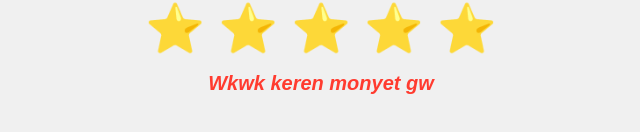
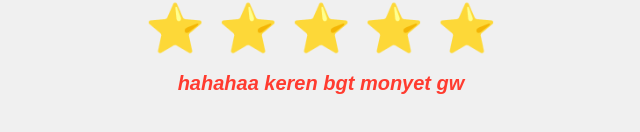
Before and after one commit to Fav27/iseng.github.io, a plain HTML site: page index.html in a window 1280 px wide. Both pictures are taken after a click on the button "Sini". Shown: the part 426-558 px from the top of the page, without its empty margins (319-959 px from the left). Drawn offline with Linux system fonts and the light colour scheme.

Commit message:
Index.html

```diff
--- a/index.html
+++ b/index.html
@@ -14,7 +14,7 @@
 
       <div id="starContainer" class="hidden">
         <div class="stars">⭐ ⭐ ⭐ ⭐ ⭐</div>
-        <p class="funny-text">Wkwk keren monyet gw</p>
+        <p class="funny-text">hahahaa keren bgt monyet gw</p>
       </div>
     </div>
 
```
